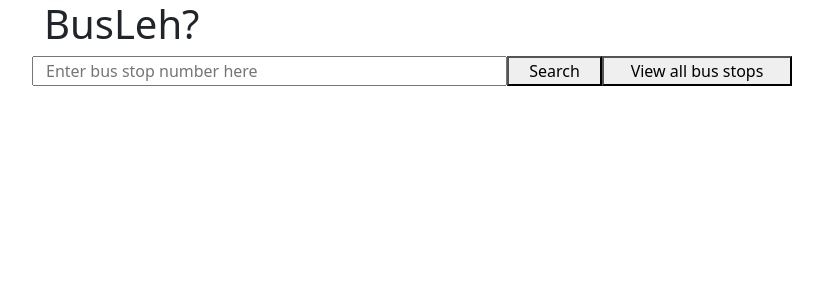
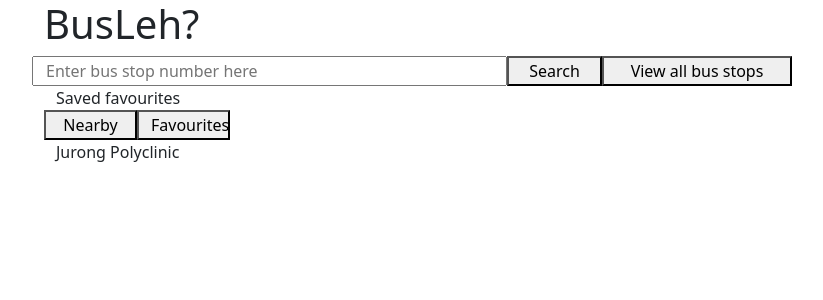
Before and after one commit to chickenONsteak/project-2-bus_timing, a React (Vite) app: page / in a window 1280 px wide. Shown: the top 300 px of the page, without its empty margins (38-861 px from the left). Built offline with nearby package versions, Linux system fonts and the light colour scheme.

Commit message:
favourites WIP

```diff
--- /dev/null
+++ b/src/components/Favourites.jsx
@@ -0,0 +1,17 @@
+import React from "react";
+import Button from "./Button";
+
+const Favourites = (props) => {
+  return (
+    <div className="container">
+      <div>Saved favourites</div>
+      <div className="row">
+        <Button className="col-md-6">Nearby</Button>
+        <Button className="col-md-6">Favourites</Button>
+      </div>
+      <div>Jurong Polyclinic</div>
+    </div>
+  );
+};
+
+export default Favourites;
--- a/src/components/LandingPage.jsx
+++ b/src/components/LandingPage.jsx
@@ -3,6 +3,7 @@
 import Button from "./Button";
 import BusStopName from "./BusStopName";
 import TimeTillArrival from "./TimeTillArrival";
+import Favourites from "./Favourites";
 
 const LandingPage = () => {
   const queryClient = useQueryClient();
@@ -67,9 +68,14 @@
         </Button>
         <Button className="col-md-2">View all bus stops</Button>
       </div>
+
+      <div className="col-md-2">
+        <Favourites />
+      </div>
+
+      {/* // BUS STOP SEARCH RESULTS */}
       {querySearch.isSuccess && (
         <>
-          {/* // SEARCHED BUS STOP */}
           <div className="row">
             <BusStopName
               className="col-md-2"
```
